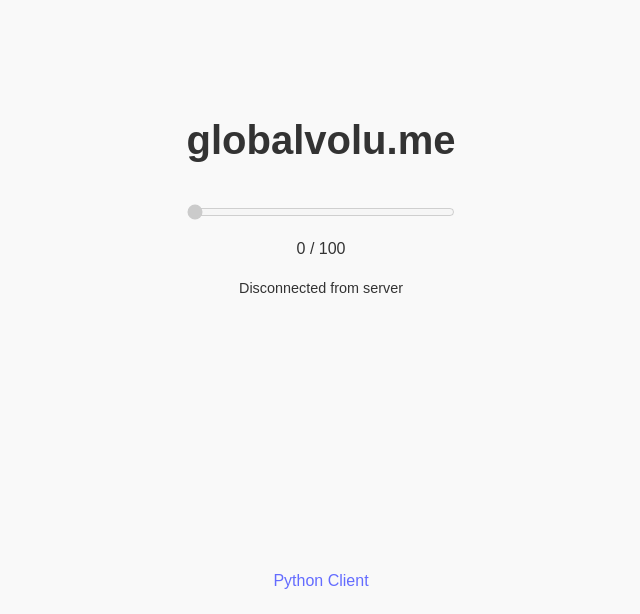
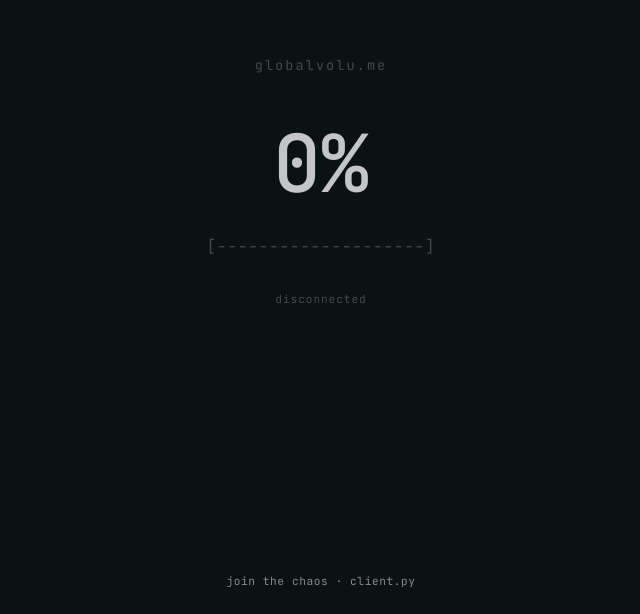
Before and after one commit to vmorsell/global-volume, a website built with Vite: page web/index.html in a window 1280 px wide. Shown: the part 186-800 px from the top of the page, without its empty margins (319-959 px from the left). Built offline with nearby package versions, Linux system fonts and the light colour scheme; no server answers.

Commit message:
redesign web

```diff
--- a/web/index.html
+++ b/web/index.html
@@ -5,6 +5,11 @@
     <link rel="icon" type="image/svg+xml" href="/vite.svg" />
     <meta name="viewport" content="width=device-width, initial-scale=1.0" />
     <title>globalvolu.me</title>
+    <script
+      defer
+      src="https://cloud.umami.is/script.js"
+      data-website-id="7d4d5d1b-00ea-48eb-bd13-7bff93b321ec"
+    ></script>
   </head>
   <body>
     <div id="app"></div>
--- a/web/src/main.ts
+++ b/web/src/main.ts
@@ -1,40 +1,52 @@
 import "./style.css";
 
 const WS_URL = "wss://h1uwqodz7a.execute-api.eu-west-1.amazonaws.com/dev/";
+const BAR_WIDTH = 20;
 
 document.querySelector<HTMLDivElement>("#app")!.innerHTML = `
   <div id="main-wrapper">
     <main>
       <h1>globalvolu.me</h1>
-      <input id="volume-slider" type="range" min="0" max="100" value="0" disabled />
-      <div id="volume-value">0 / 100</div>
-      <div id="status">Connecting...</div>
+      <div id="volume-value">0%</div>
+      <div id="volume-bar">[--------------------]</div>
+      <div id="status">connecting...</div>
     </main>
   </div>
   <footer>
-    <a href="https://github.com/vmorsell/global-volume/tree/main/client" target="_blank">Python Client</a>
+    join the chaos · <a href="https://github.com/vmorsell/global-volume/tree/main/client" target="_blank">client.py</a>
   </footer>
 `;
 
-const slider = document.getElementById("volume-slider") as HTMLInputElement;
 const valueDisplay = document.getElementById("volume-value") as HTMLElement;
+const volumeBar = document.getElementById("volume-bar") as HTMLElement;
 const status = document.getElementById("status") as HTMLElement;
 
+function renderBar(vol: number): string {
+  const filled = Math.round((vol / 100) * BAR_WIDTH);
+  const empty = BAR_WIDTH - filled;
+
+  const filledStr = "#".repeat(Math.max(0, filled - 1));
+  const peakStr = filled > 0 ? "#" : "";
+  const emptyStr = "-".repeat(empty);
+
+  return `[<span class="filled">${filledStr}</span><span class="peak">${peakStr}</span>${emptyStr}]`;
+}
+
 function setVolume(vol: number) {
-  slider.value = vol.toString();
-  valueDisplay.textContent = `${vol} / 100`;
+  valueDisplay.textContent = `${vol}%`;
+  volumeBar.innerHTML = renderBar(vol);
 }
 
 function setStatus(msg: string) {
   status.textContent = msg;
 }
 
-setStatus("Connecting...");
+setStatus("connecting...");
 
 const ws = new WebSocket(WS_URL);
 
 ws.onopen = () => {
-  setStatus("Connected");
+  setStatus("connected");
 
   ws.send(JSON.stringify({ action: "getState" }));
 };
@@ -47,14 +59,14 @@ ws.onmessage = (event) => {
     }
     setStatus(`${data.users || 0} users connected`);
   } catch (e) {
-    setStatus("Received invalid message");
+    setStatus("invalid message");
   }
 };
 
 ws.onclose = () => {
-  setStatus("Disconnected from server");
+  setStatus("disconnected");
 };
 
 ws.onerror = () => {
-  setStatus("WebSocket error");
+  setStatus("connection error");
 };
--- a/web/src/style.css
+++ b/web/src/style.css
@@ -1,48 +1,49 @@
+@import url("https://fonts.googleapis.com/css2?family=JetBrains+Mono:wght@400;500;700&display=swap");
+
 :root {
-  font-family: sans-serif;
-  line-height: 1.6;
+  --white: #e8e8e8d6;
+  --gray: #888888;
+  --gray-dim: #484848;
+  --accent: #80e080;
+  --bg: #0a1214;
+  --bg-light: #141e22;
+
+  font-family: "JetBrains Mono", monospace;
+  line-height: 1.5;
   font-weight: 400;
 
-  color-scheme: light dark;
-  color: #333;
-  background-color: #f9f9f9;
+  color: var(--gray);
+  background-color: var(--bg);
 
   font-synthesis: none;
   text-rendering: optimizeLegibility;
-  -webkit-font-smoothing: antialiased;
-  -moz-osx-font-smoothing: grayscale;
+}
+
+* {
+  box-sizing: border-box;
 }
 
 a {
-  font-weight: 500;
-  color: #646cff;
-  text-decoration: inherit;
+  color: var(--gray);
+  text-decoration: none;
+  transition: color 0.15s;
 }
+
 a:hover {
-  color: #535bf2;
+  color: var(--white);
 }
 
 body {
   margin: 0;
   display: flex;
   flex-direction: column;
-  justify-content: center;
-  align-items: center;
   min-height: 100vh;
 }
 
 #app {
   display: flex;
   flex-direction: column;
-  justify-content: center;
-  align-items: center;
   flex-grow: 1;
-}
-
-h1 {
-  font-size: 2.5rem;
-  font-weight: 600;
-  margin-bottom: 1rem;
 }
 
 #main-wrapper {
@@ -51,24 +52,90 @@ h1 {
   justify-content: center;
   align-items: center;
   flex-grow: 1;
+  padding: 2rem;
 }
 
 main {
-  max-width: 600px;
+  width: 100%;
+  max-width: 360px;
   text-align: center;
 }
 
+h1 {
+  font-size: 0.85rem;
+  font-weight: 400;
+  margin: 0 0 3rem 0;
+  color: var(--gray-dim);
+  letter-spacing: 0.15em;
+}
+
+#volume-value {
+  font-size: 5rem;
+  font-weight: 500;
+  margin: 0;
+  color: var(--white);
+  font-variant-numeric: tabular-nums;
+  line-height: 1;
+}
+
+#volume-bar {
+  margin: 2rem 0;
+  font-size: 1rem;
+  letter-spacing: 0.05em;
+  color: var(--gray-dim);
+}
+
+#volume-bar .filled {
+  color: var(--white);
+}
+
+#volume-bar .peak {
+  color: var(--accent);
+}
+
 input[type="range"] {
+  -webkit-appearance: none;
+  appearance: none;
   width: 100%;
+  height: 1px;
   margin: 1rem 0;
+  background: var(--gray-dim);
+  border: none;
+  cursor: pointer;
+}
+
+input[type="range"]::-webkit-slider-thumb {
+  -webkit-appearance: none;
+  appearance: none;
+  width: 10px;
+  height: 10px;
+  background: var(--gray);
+  border: none;
+  cursor: pointer;
+}
+
+input[type="range"]::-moz-range-thumb {
+  width: 10px;
+  height: 10px;
+  background: var(--gray);
+  border: none;
+  cursor: pointer;
+}
+
+input[type="range"]:disabled {
+  cursor: default;
 }
 
 #status {
-  margin-top: 1rem;
-  font-size: 0.9rem;
+  margin-top: 2rem;
+  font-size: 0.7rem;
+  color: var(--gray-dim);
+  letter-spacing: 0.08em;
 }
 
 footer {
-  margin-bottom: 1.3em;
+  padding: 1.5rem;
   text-align: center;
+  font-size: 0.7rem;
+  letter-spacing: 0.05em;
 }
```
